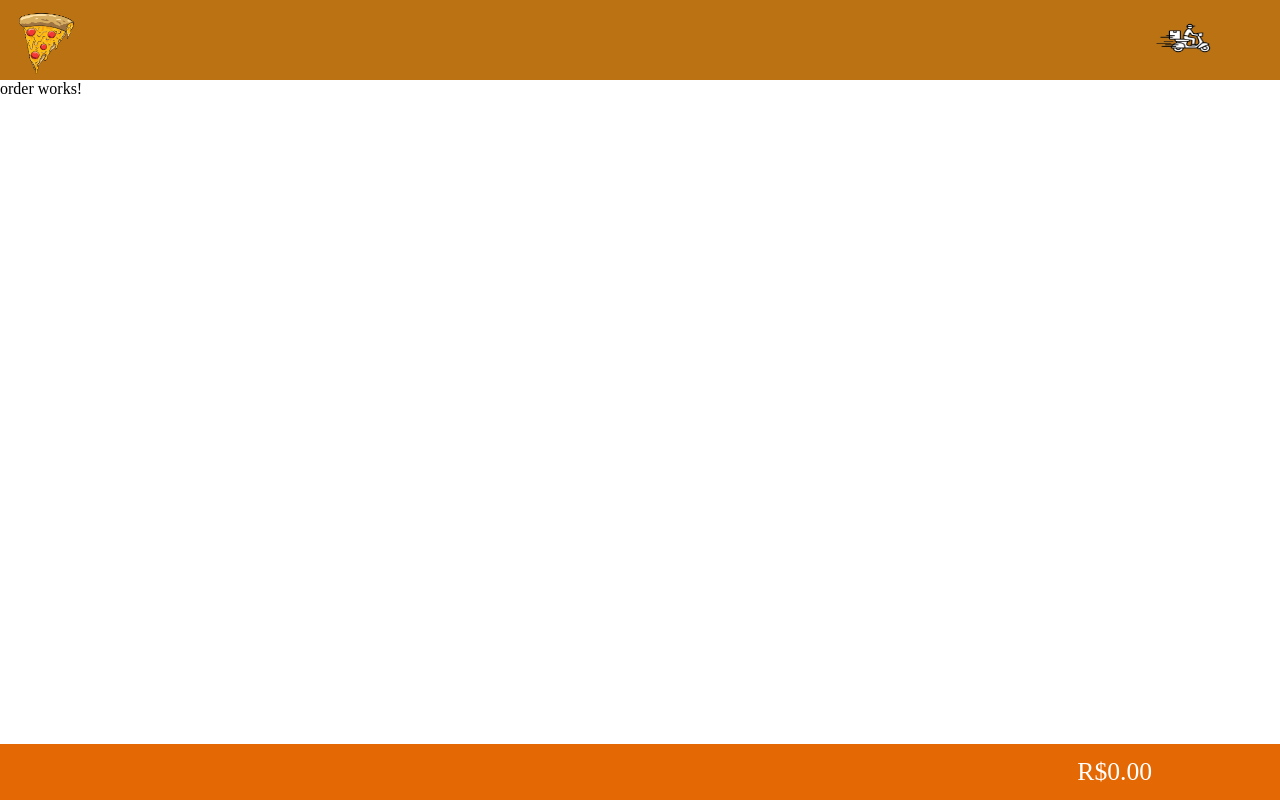
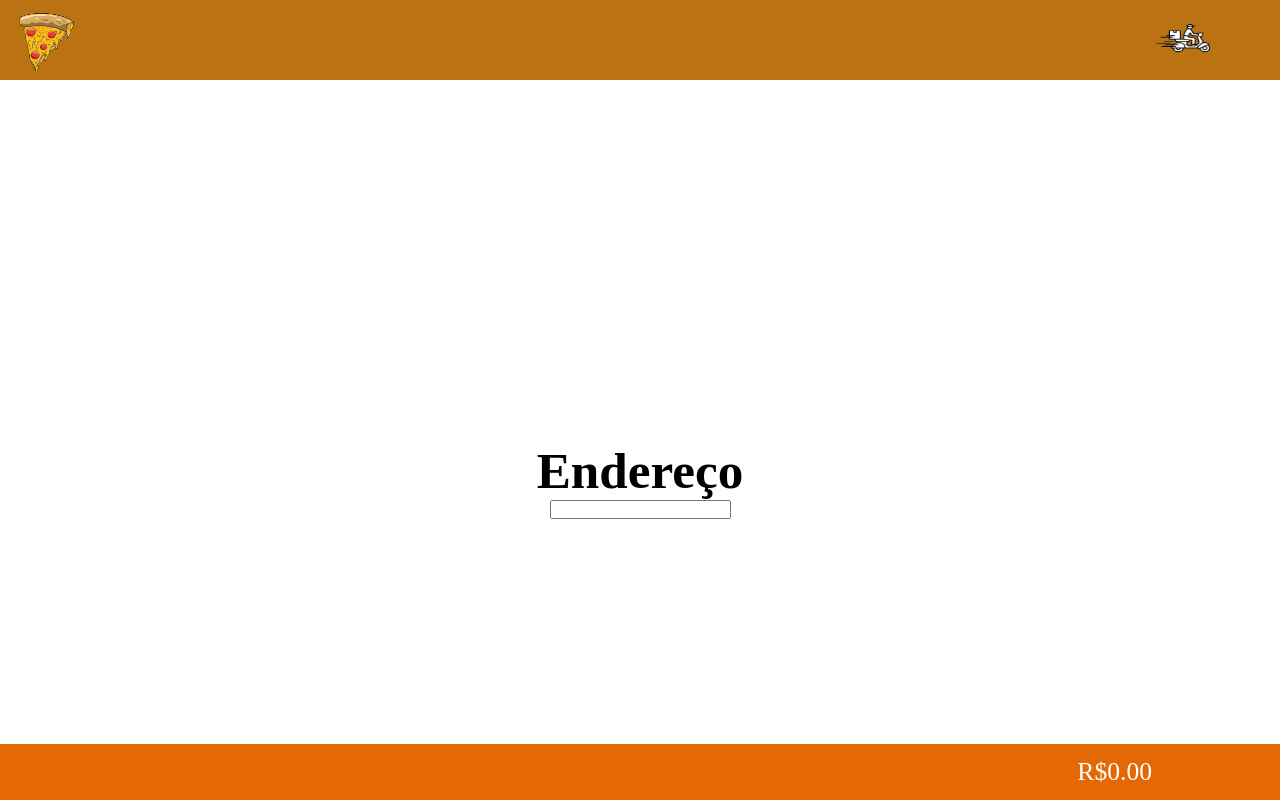
Before and after one commit to Leonardo-Figueiredo-do-Nascimento/pizzaria, an Angular app: page /ordem in a window 1280 px wide. Built offline with nearby package versions, Linux system fonts and the light colour scheme.

Commit message:
Desenvolvimento parcial da exibição das pizzas no delivery

```diff
--- a/src/app/pages/order/order.component.css
+++ b/src/app/pages/order/order.component.css
@@ -0,0 +1,19 @@
+.ordem-div{
+    height: auto;
+    min-height: 100vh;
+    width: 100vw;
+    display: flex;
+    flex-direction: column;
+    justify-content: center;
+    align-items: center;
+}
+.ordem-div h2{
+    height: auto;
+    width: auto;
+    font-size: 4vw;
+}
+
+.ordem-div input{
+    height: auto;
+    width: auto;
+}
--- a/src/app/pages/order/order.component.html
+++ b/src/app/pages/order/order.component.html
@@ -1 +1,7 @@
-<p>order works!</p>
+<div class="ordem-div">
+    <h2>Endereço</h2>
+    <input type="text" [(ngModel)]="novoEndereco">
+    <div *ngFor="let pizza of pedido.pizzas">
+        <p>{{pizza.sabor}} : {{pizza.preco}}</p>
+    </div>
+</div>
--- a/src/app/pages/order/order.component.ts
+++ b/src/app/pages/order/order.component.ts
@@ -1,12 +1,28 @@
-import { Component } from '@angular/core';
+import { Component, OnInit } from '@angular/core';
+import { PedidoService } from '../../services/pedido.service';
+import { FormsModule } from '@angular/forms';
+import { CommonModule } from '@angular/common';
 
 @Component({
   selector: 'app-order',
   standalone: true,
-  imports: [],
+  imports: [FormsModule,CommonModule],
   templateUrl: './order.component.html',
   styleUrl: './order.component.css'
 })
-export class OrderComponent {
+export class OrderComponent implements OnInit{
+
+  novoEndereco: string = '';
+
+  pedido: any;
+
+  constructor(
+    private pedidoService: PedidoService
+  ) {}
+
+  ngOnInit(): void {
+    this.pedido = this.pedidoService.getPedido();
+    console.log(this.pedido)
+  }
 
 }
--- a/src/app/pages/personalize/personalize.component.ts
+++ b/src/app/pages/personalize/personalize.component.ts
@@ -20,6 +20,7 @@ export class PersonalizeComponent {
     private menuComponent: MenuComponent,
     private sizeComponent: SizeComponent
   ) {}
+
   adicionaisAUX: {ingrediente:string, valor: number}[] = [];
 
   addIngredient(ingrediente:string, valor:number){
--- a/src/app/services/pedido.service.ts
+++ b/src/app/services/pedido.service.ts
@@ -23,7 +23,10 @@ export class PedidoService {
     this.pedido.precoTotal += preço;
     this.pedidoSubject.next(this.pedido);
   }
-
+  atualizarEndereco(endereco: string) {
+    this.pedido.endereço = endereco;
+    this.pedidoSubject.next(this.pedido);
+  }
   getPedido(): Pedido {
     return this.pedido;
   }
```
